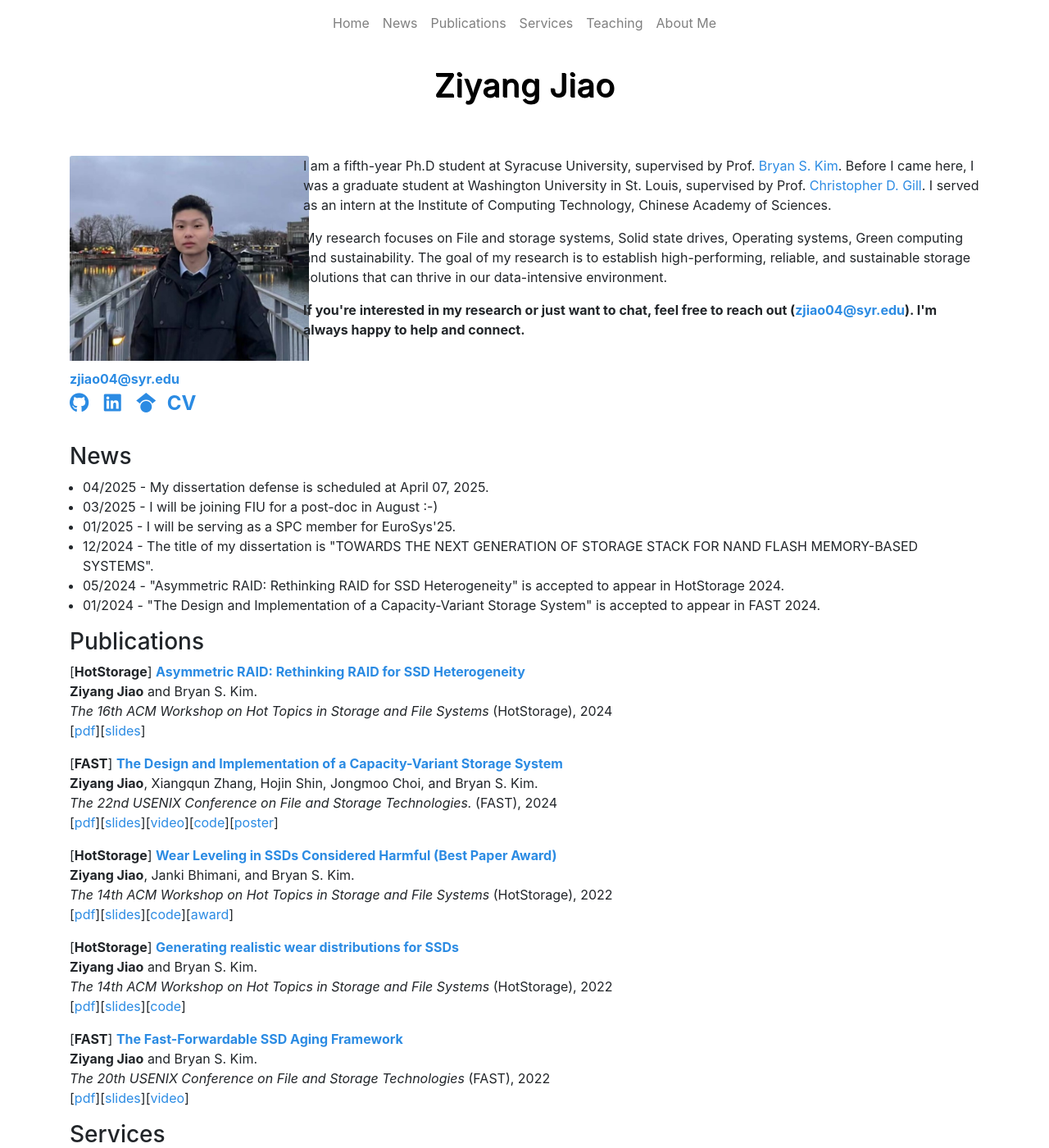
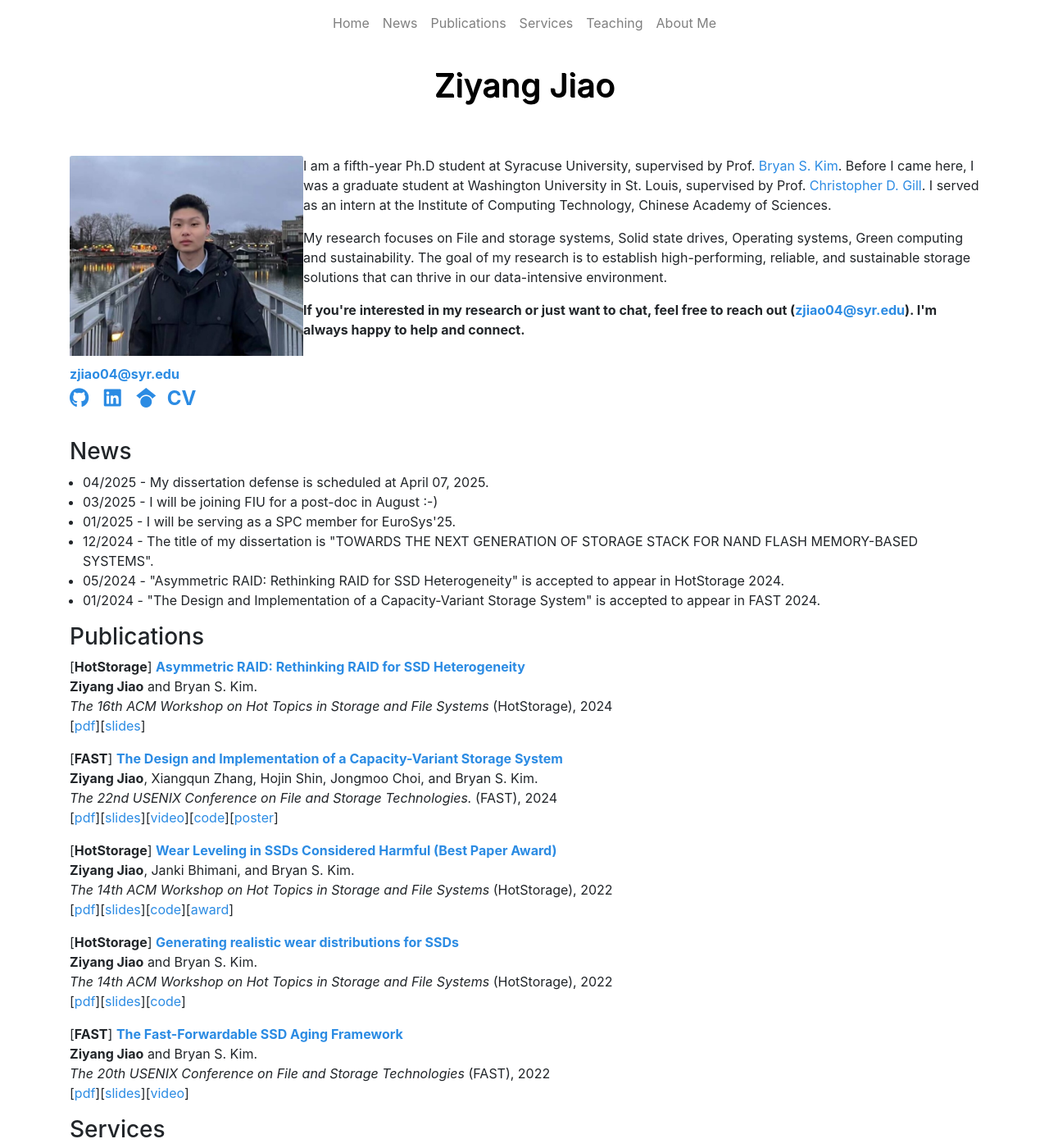
Before and after one commit to ZiyangJiao/ZiyangJiao.github.io, a Jekyll site: the page index.html, which Jekyll copies as it is, in a window 1280 px wide and 1400 px high. Shown: the whole window at 82% size. Built offline with Jekyll 4.4.1, drawn with Linux system fonts in a browser that asks for light colours; nearby versions of some CDN libraries.

Commit message:
Update style.css

```diff
--- a/css/style.css
+++ b/css/style.css
@@ -9,8 +9,8 @@
 
 img.card-img-top {
     margin-bottom: 10px; /* More spacing below the image */
-    width: auto; /* Take full width of parent container */
-    height: 250px; /* Maintain aspect ratio */
+    width: 285px; /* Take full width of parent container */
+    height: auto; /* Maintain aspect ratio */
 }
 
 #Banner {
```
